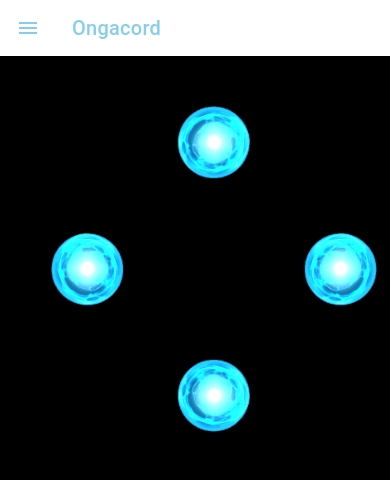
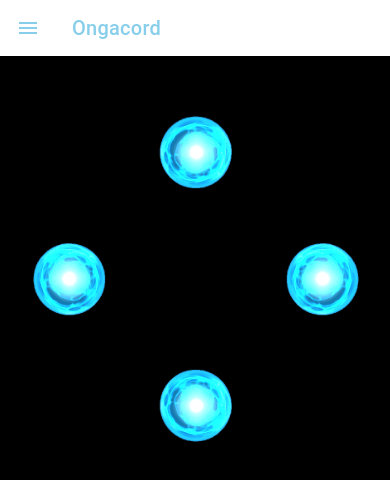
Before and after one commit to ArkDriveDev/Ongacord, a React (Vite) app: page /hologram in a window 390 px wide. Shown: the top 480 px of the page. Built offline with nearby package versions, Linux system fonts and the light colour scheme.

Commit message:
another css adjustmenet for mobile

```diff
--- a/src/pages/Hologram.css
+++ b/src/pages/Hologram.css
@@ -13,14 +13,15 @@ ion-content.hologram-container {
   overflow: hidden;
 }
 
-/* Centered Container - Final Position Adjustment */
+/* Centered Container - MAX Left/Bottom Adjustment */
 .hologram-center {
   position: relative;
   width: 140vmin;
   height: 140vmin;
   max-width: 600px;
   max-height: 600px;
-  margin: 40px 0 0 -25px; /* Increased top to 40px, left to -25px */
+  margin: 50px 0 0 -35px; /* 50px down, -35px left */
+  transform: translateX(-5px); /* Extra nudge left */
 }
 
 /* Image Containers */
@@ -42,7 +43,7 @@ ion-content.hologram-container {
   filter: brightness(1.7);
 }
 
-/* Spacing Positions */
+/* Spacing Positions (Unchanged) */
 .reflection-image.top {
   top: 10%;
   left: 50%;
@@ -72,7 +73,8 @@ ion-content.hologram-container {
   .hologram-center {
     width: 120vmin;
     height: 120vmin;
-    margin: 35px 0 0 -20px; /* Increased top to 35px, left to -20px */
+    margin: 45px 0 0 -30px; /* 45px down, -30px left */
+    transform: translateX(-8px); /* Extra nudge left */
   }
 
   .reflection-image {
```
